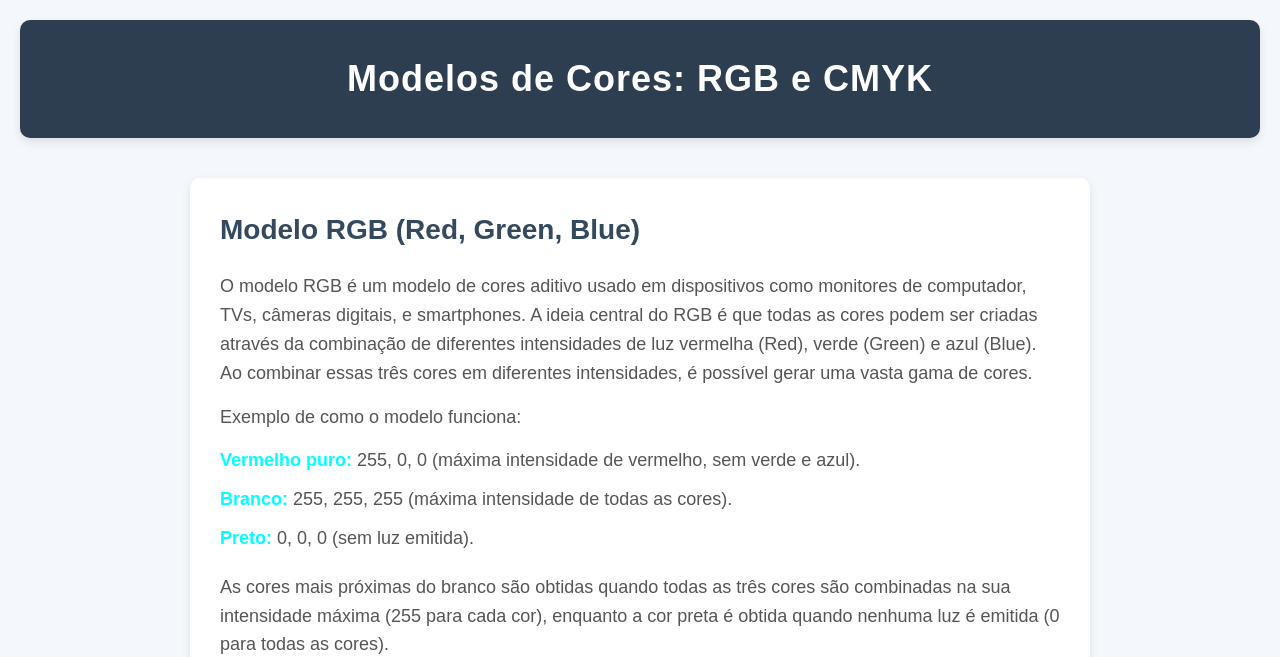
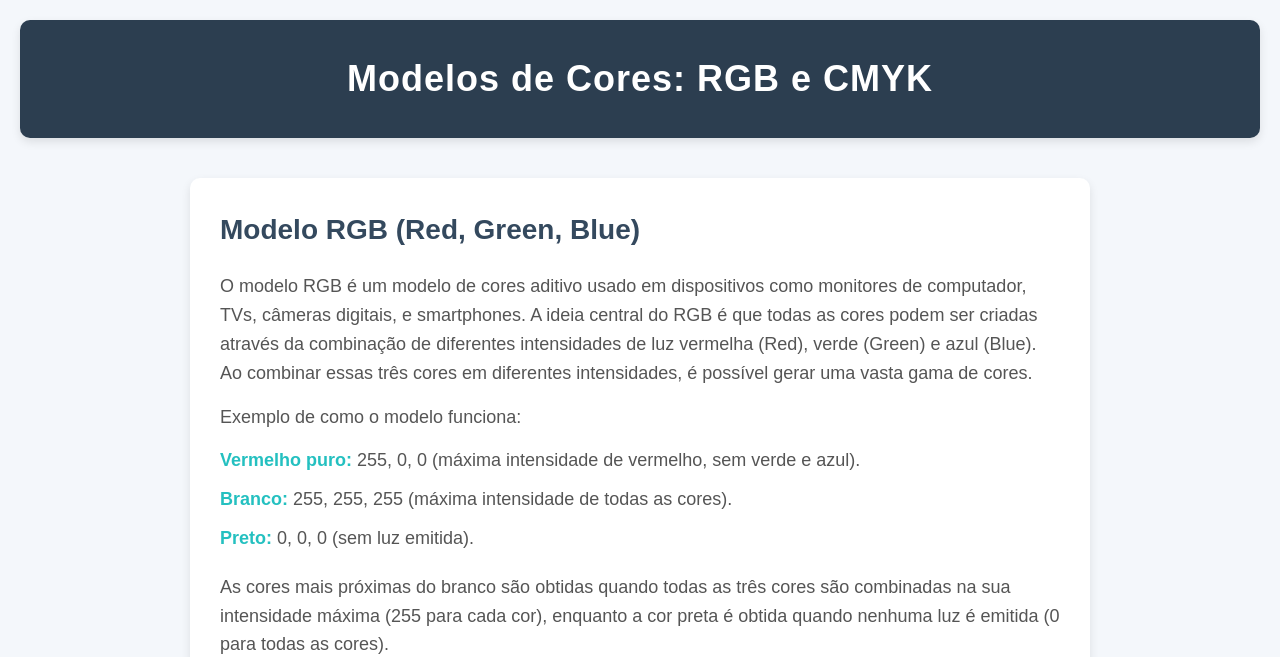
Before and after one commit to NunesCostaVinicius/RGB-e-CMYK, a plain HTML site: page index.html in a window 1280 px wide. Shown: the top 657 px of the page. Drawn offline with Linux system fonts and the light colour scheme.

Commit message:
abracadabra

```diff
--- a/style.css
+++ b/style.css
@@ -71,7 +71,7 @@
   }
 
   strong {
-    color: aqua; /* Destacando texto importante */
+    color: rgb(36, 192, 192);/* Destacando texto importante */
   }
 
   /* Estilo das imagens */
```
